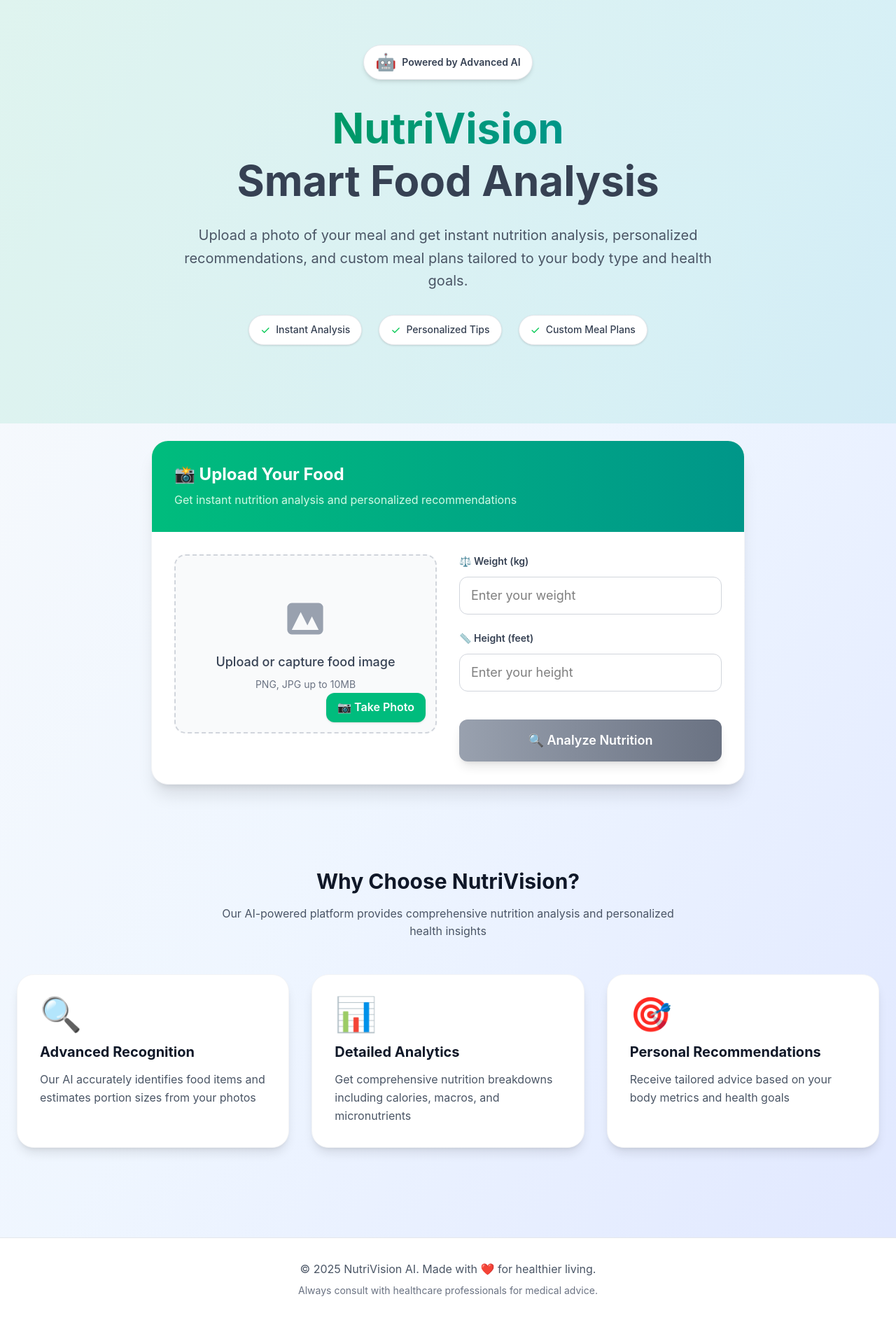
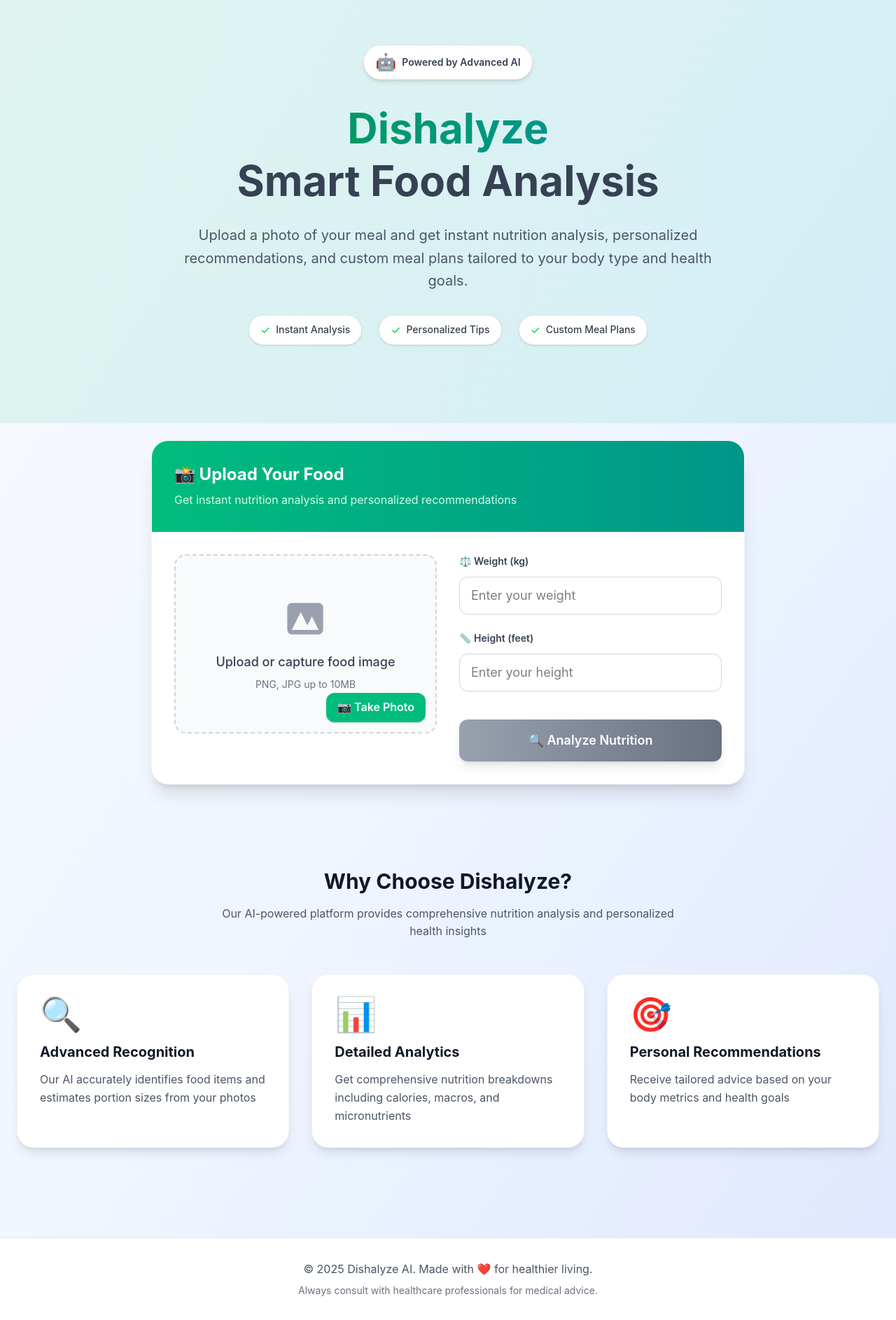
Before and after one commit to Saikrishnach4/nutrition, a Next.js app: page / in a window 1280 px wide. Shown: the whole page at 70% size. Built offline with nearby package versions, Linux system fonts and the light colour scheme.

Commit message:
Dishalyze

```diff
--- a/src/pages/index.js
+++ b/src/pages/index.js
@@ -5,7 +5,7 @@ export default function Home() {
   return (
     <>
       <Head>
-        <title>NutriVision AI - Smart Food Analysis</title>
+        <title>Dishalyze AI - Smart Food Analysis</title>
         <meta name="description" content="Get instant nutrition analysis and personalized recommendations with AI-powered food recognition" />
       </Head>
       <main className="min-h-screen bg-gradient-to-br from-slate-50 via-blue-50 to-indigo-100">
@@ -21,7 +21,7 @@ export default function Home() {
 
               <h1 className="text-5xl md:text-6xl font-bold text-gray-900 mb-6 leading-tight">
                 <span className="bg-gradient-to-r from-emerald-600 to-teal-600 bg-clip-text text-transparent">
-                  NutriVision
+                  Dishalyze
                 </span>
                 <br />
                 <span className="text-gray-700">Smart Food Analysis</span>
@@ -58,7 +58,7 @@ export default function Home() {
         {/* Features Section */}
         <div className="max-w-7xl mx-auto px-6 py-16">
           <div className="text-center mb-12">
-            <h2 className="text-3xl font-bold text-gray-900 mb-4">Why Choose NutriVision?</h2>
+            <h2 className="text-3xl font-bold text-gray-900 mb-4">Why Choose Dishalyze?</h2>
             <p className="text-gray-600 max-w-2xl mx-auto">
               Our AI-powered platform provides comprehensive nutrition analysis and personalized health insights
             </p>
@@ -96,7 +96,7 @@ export default function Home() {
           <div className="max-w-7xl mx-auto px-6 py-8">
             <div className="text-center">
               <p className="text-gray-600">
-                © 2025 NutriVision AI. Made with ❤️ for healthier living.
+                © 2025 Dishalyze AI. Made with ❤️ for healthier living.
               </p>
               <p className="text-sm text-gray-500 mt-2">
                 Always consult with healthcare professionals for medical advice.
```
